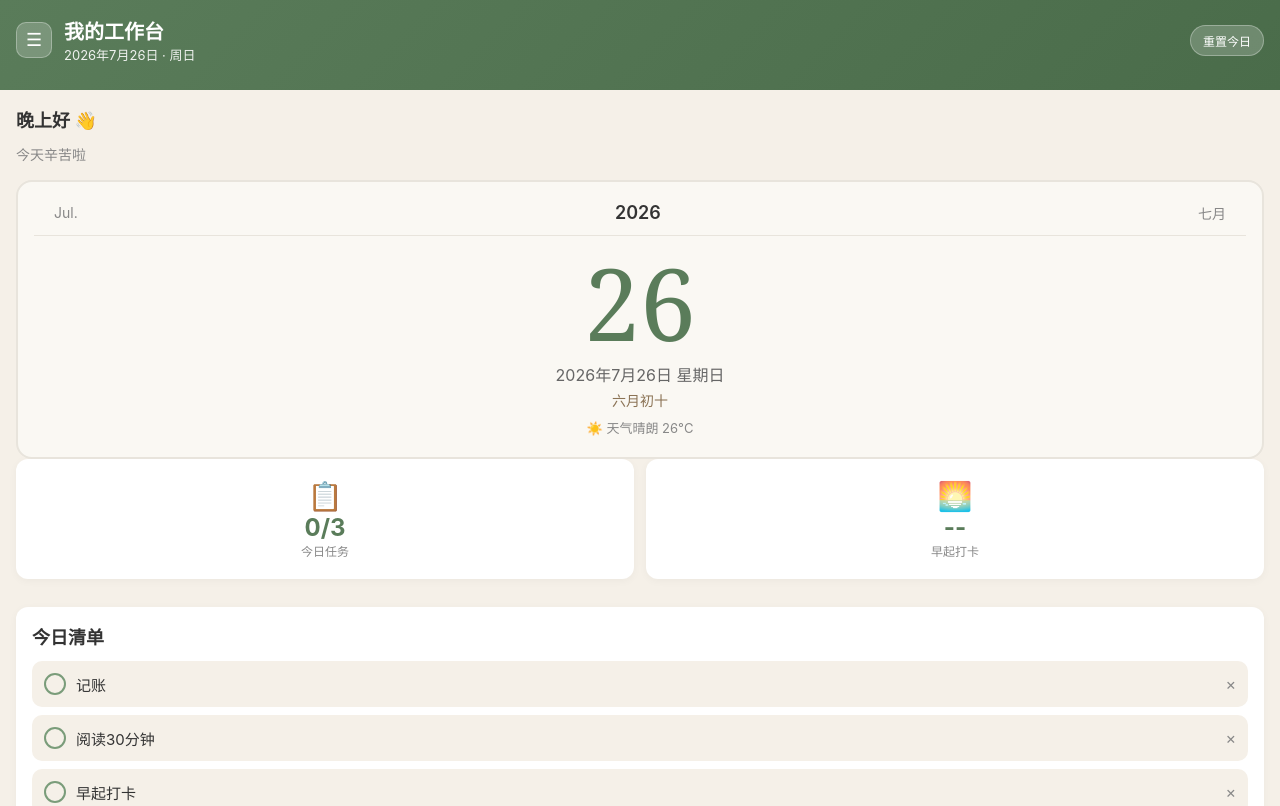
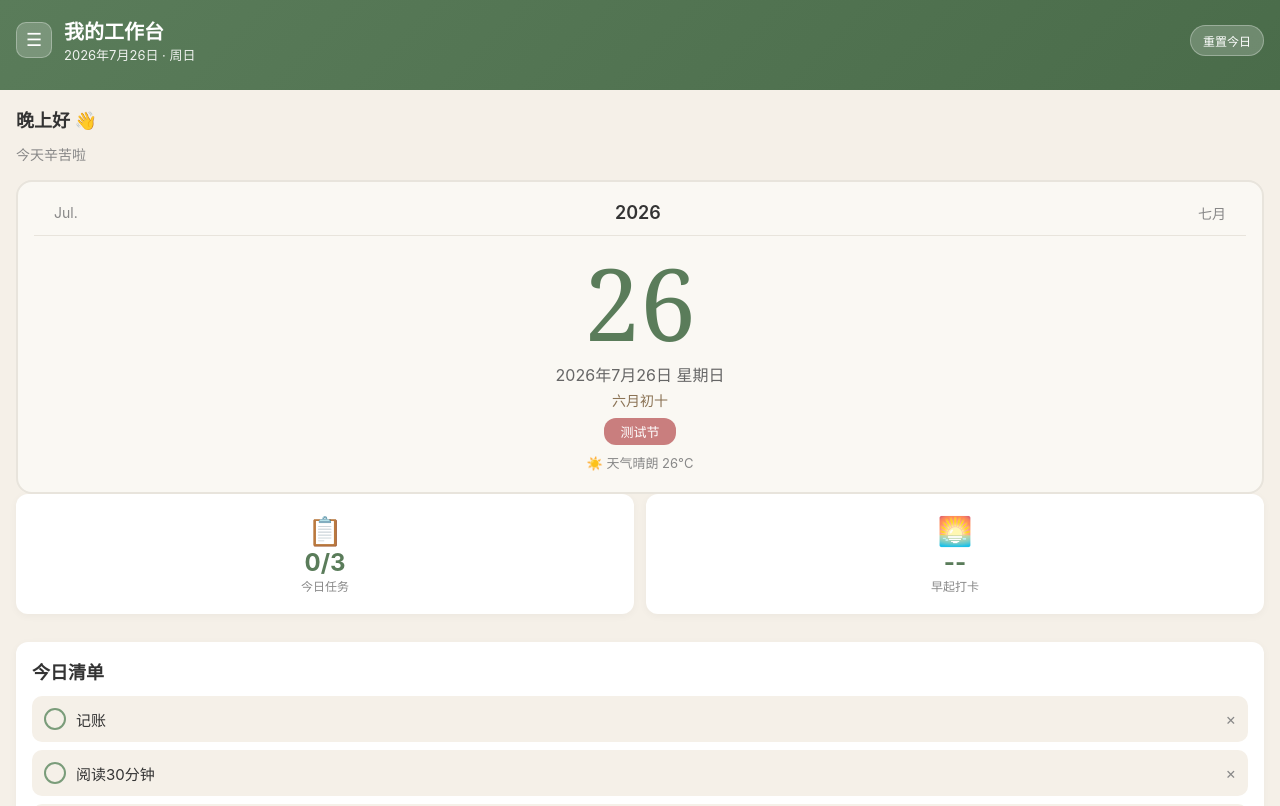
Before and after one commit to Liu-fei123/workbench, a website: page index.html in a window 1280 px wide. Shown: the top 806 px of the page. Drawn offline with Linux system fonts and the light colour scheme.

Commit message:
fix: add test holiday for July and fix calendar cell display

```diff
--- a/index.html
+++ b/index.html
@@ -709,6 +709,7 @@
         var holidays = {
             '1-1': '元旦', '2-14': '情人节', '3-8': '妇女节', '4-1': '愚人节',
             '5-1': '劳动节', '5-4': '青年节', '6-1': '儿童节', '7-1': '建党节',
+            '7-26': '测试节',
             '8-1': '建军节', '9-10': '教师节', '10-1': '国庆节', '10-24': '程序员节',
             '11-11': '双十一', '12-24': '平安夜', '12-25': '圣诞节'
         };
@@ -866,19 +867,22 @@
             monthHtml += '<div style="display:grid;grid-template-columns:repeat(7,1fr);gap:2px;text-align:center;">';
             for (var i = 0; i < firstDay; i++) monthHtml += '<div style="padding:4px;"></div>';
             for (var d = 1; d <= daysInMonth; d++) {
-                var isToday = d === today;
-                var isRealToday2 = isRealToday && d === realToday.getDate();
+                var isSelected = d === today;
+                var isRealToday2 = (year === realToday.getFullYear() && month === realToday.getMonth() && d === realToday.getDate());
                 var h = getHoliday(month+1, d, year, month+1, d);
                 var lunar = getLunar(year + '-' + (month+1) + '-' + d);
-                var cellStyle = 'padding:4px 2px;border-radius:8px;cursor:pointer;font-size:13px;';
-                if (isToday) cellStyle += 'background:#5a7c5a;color:white;';
+                var cellStyle = 'padding:4px 2px;border-radius:8px;cursor:pointer;font-size:13px;min-height:36px;';
+                if (isSelected) cellStyle += 'background:#5a7c5a;color:white;';
                 else if (isRealToday2) cellStyle += 'background:#e8f0e8;color:#5a7c5a;font-weight:600;';
                 else if (h) cellStyle += 'color:#c97e7e;font-weight:600;';
                 else cellStyle += 'color:#333;';
                 monthHtml += '<div style="' + cellStyle + '" onclick="selectDate(' + year + ',' + month + ',' + d + ')">';
-                monthHtml += '<div>' + d + '</div>';
-                if (h) monthHtml += '<div style="font-size:9px;">' + h + '</div>';
-                else if (lunar) monthHtml += '<div style="font-size:9px;color:' + (isToday ? 'rgba(255,255,255,0.7)' : '#bbb') + '">' + lunar + '</div>';
+                monthHtml += '<div style="font-size:13px;">' + d + '</div>';
+                if (h) {
+                    monthHtml += '<div style="font-size:9px;margin-top:2px;">' + h + '</div>';
+                } else if (lunar) {
+                    monthHtml += '<div style="font-size:9px;margin-top:2px;color:' + (isSelected ? 'rgba(255,255,255,0.7)' : '#bbb') + '">' + lunar + '</div>';
+                }
                 monthHtml += '</div>';
             }
             monthHtml += '</div>';
```
